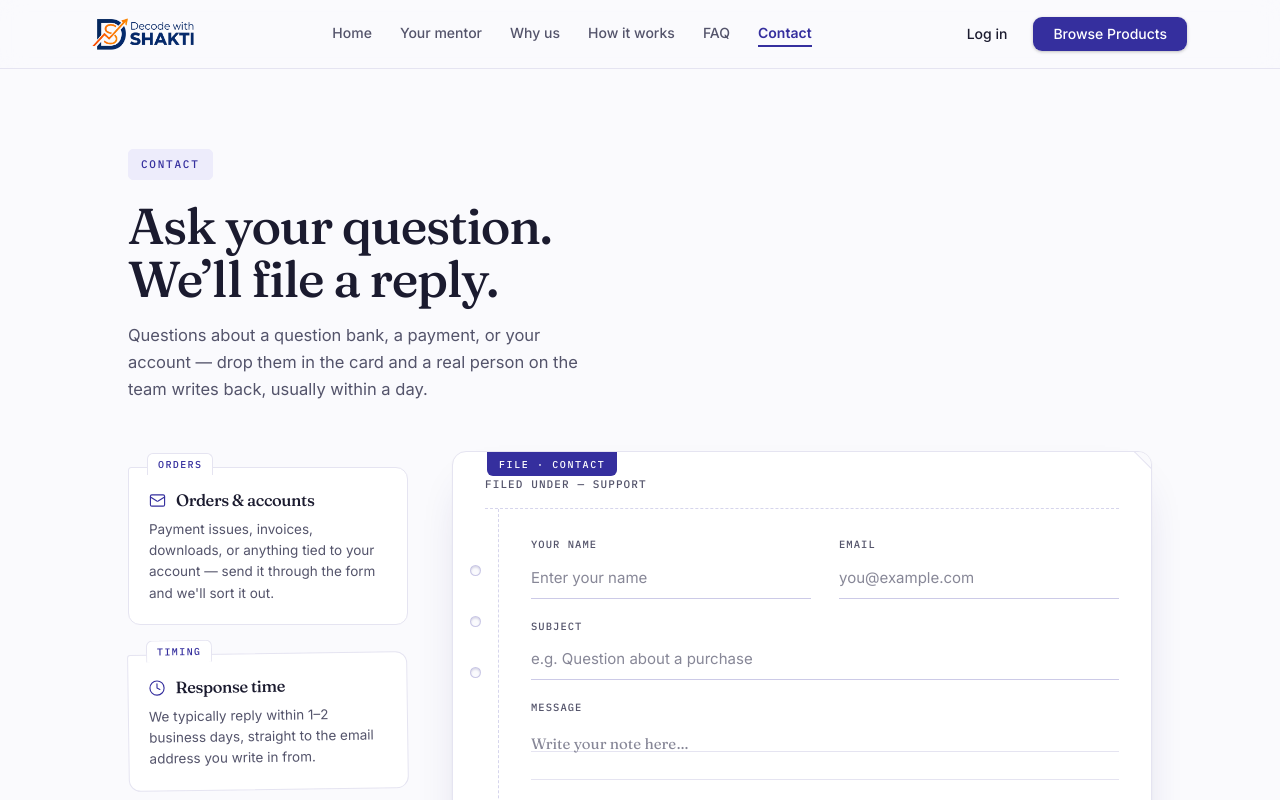
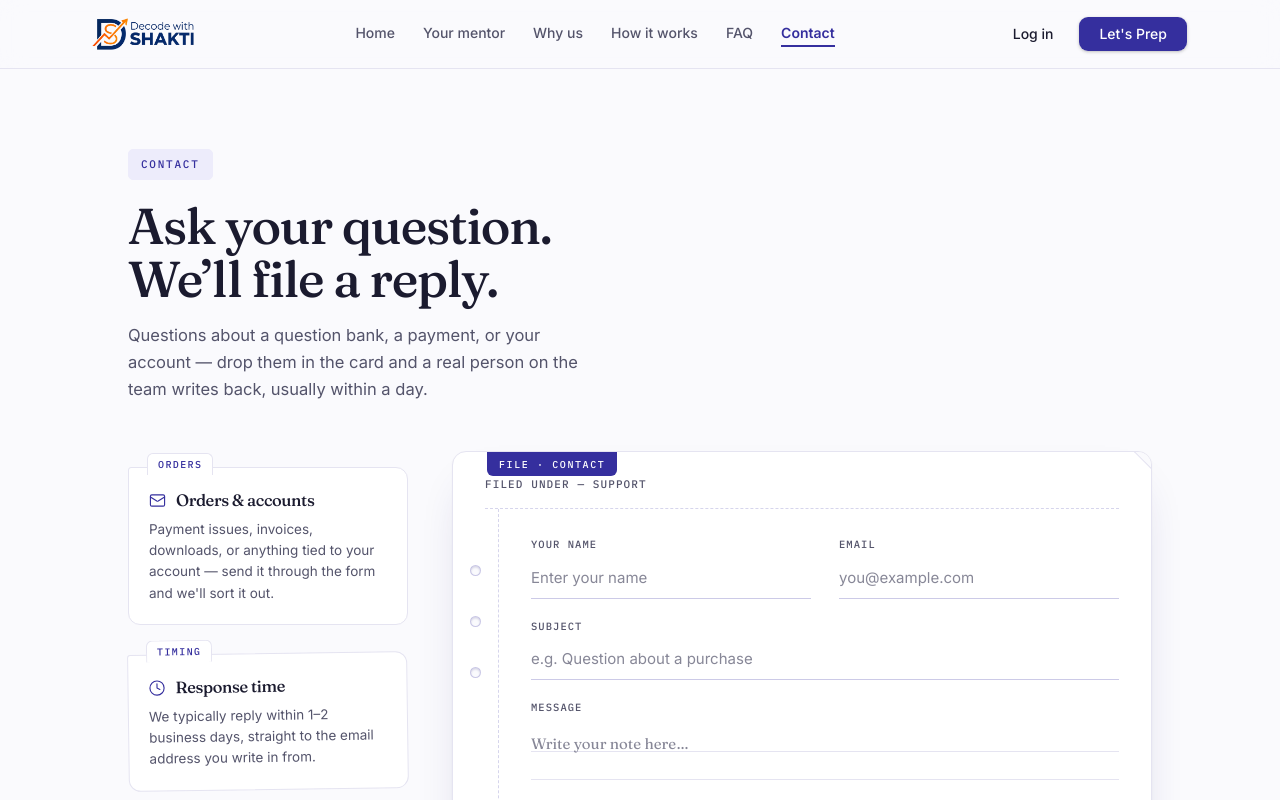
Before and after one commit to ADRS-Techno-Pvt-Ltd/DecodeWithShakti, a Next.js app: page /contact in a window 1280 px wide. Shown: the top 800 px of the page. Built offline with nearby package versions, Linux system fonts and the light colour scheme; no server answers.

Commit message:
landing  page update

```diff
--- a/src/app/(marketing)/page.tsx
+++ b/src/app/(marketing)/page.tsx
@@ -363,7 +363,7 @@ export default function LandingPage() {
               </motion.p>
               <motion.div variants={heroItem} className="mt-8 flex flex-wrap gap-3.5">
                 <MotionButton>
-                  <Button size="lg" render={<Link href="/question-banks">Let&apos;s Prep <ArrowRight className="ml-1 h-4 w-4" /></Link>} />
+                  <Button size="lg" render={<Link href="/question-banks">Browse question banks <ArrowRight className="ml-1 h-4 w-4" /></Link>} />
                 </MotionButton>
                 <MotionButton>
                   <Button size="lg" variant="outline" render={<Link href="#how">See how it works</Link>} />
@@ -873,7 +873,7 @@ export default function LandingPage() {
                     <Button
                       size="lg"
                       className="bg-white text-primary-dark hover:bg-[#f1f0ff]"
-                      render={<Link href="/question-banks">Let&apos;s Prep</Link>}
+                      render={<Link href="/question-banks">Browse question banks</Link>}
                     />
                   </MotionButton>
                   {!session?.user && (
--- a/src/components/site-header.tsx
+++ b/src/components/site-header.tsx
@@ -178,7 +178,7 @@ export function SiteHeader() {
           )}
           <Button
             className="h-9 px-3 text-sm shadow-sm sm:px-5"
-            render={<Link href="/question-banks">Browse Products</Link>}
+            render={<Link href="/question-banks">Let&apos;s Prep</Link>}
           />
         </div>
       </div>
```
